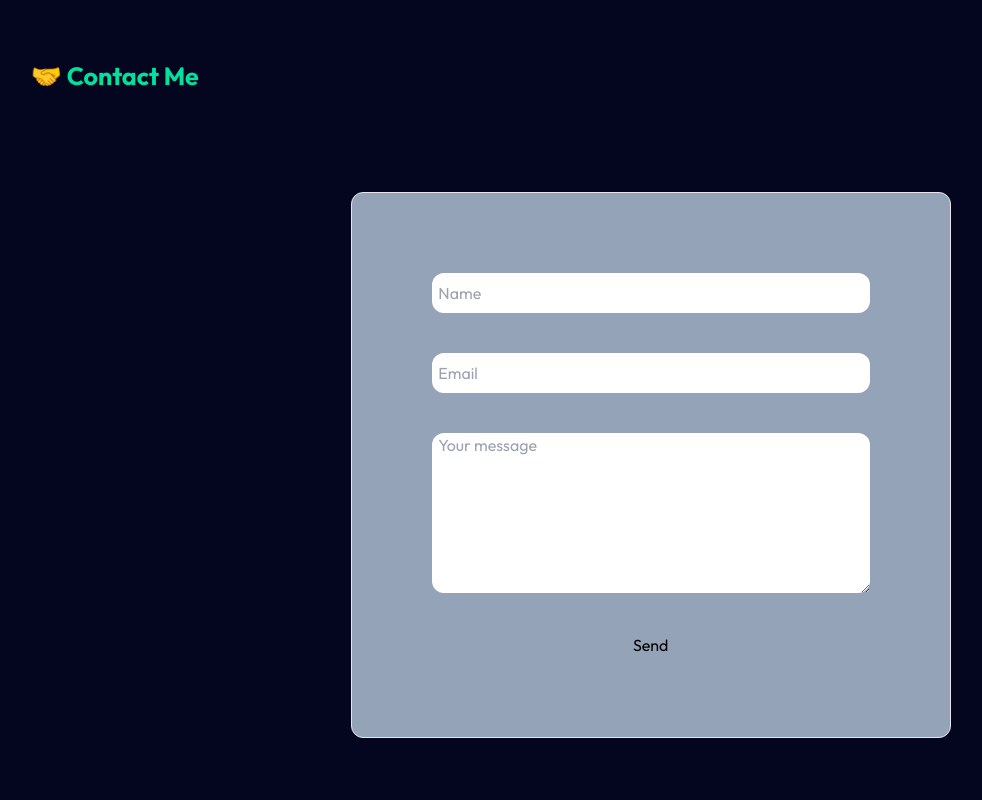
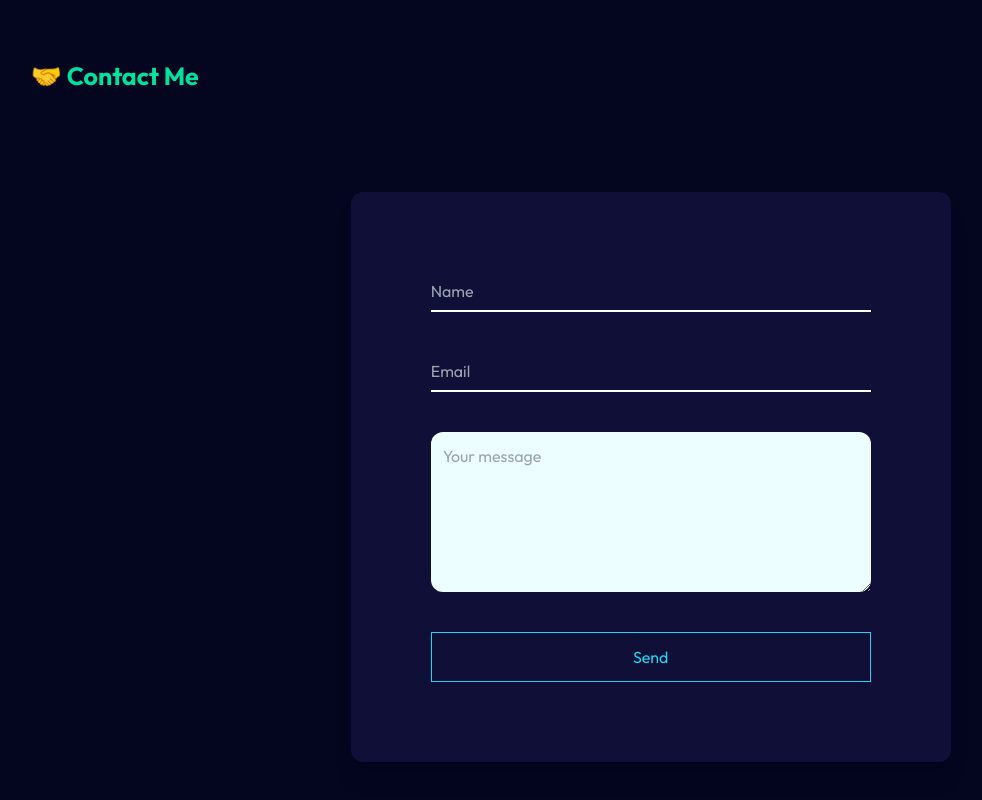
Before and after one commit to muhammad-awan0/portfolio, a React (Vite) app: page / in a window 1280 px wide. Shown: the part 3950-4750 px from the top of the page, without its empty margins (191-1173 px from the left). Built offline with nearby package versions, Linux system fonts and the light colour scheme.

Commit message:
Made contact form better

```diff
--- a/src/Contact/Contact.tsx
+++ b/src/Contact/Contact.tsx
@@ -41,12 +41,12 @@ interface FormData {
     return (
       <div id="contact-section" className="h-[800px] mt-40 ml-12 md:ml-[221.7px]">
         <h1 className="text-[#00E19E] font-bold text-[25px]">🤝 Contact Me</h1>
-        <div className='p-20 bg-slate-400 w-[600px] mt-24 ml-80 rounded-xl border'>
-            <form onSubmit={handleSubmit} className='flex flex-col w-full bg-slate-400'>
-              <input type="text" name="name" placeholder="  Name" onChange={handleChange} required className='h-10 rounded-xl'/>
-              <input type="email" name="email" placeholder="  Email" onChange={handleChange} required className='mt-10 h-10 rounded-xl'/>
-              <textarea name="message" placeholder="  Your message" onChange={handleChange} required className='mt-10 h-40 rounded-xl'></textarea>
-              <button type="submit" className='mt-10'>Send</button>
+        <div className='p-20 bg-[#0F0F37] w-[600px] mt-24 ml-80 rounded-xl border-[#0F0F37] shadow-xl'>
+            <form onSubmit={handleSubmit} className='flex flex-col w-full bg-[#0F0F37]'>
+              <input type="text" name="name" placeholder="Name" onChange={handleChange} required className='text-white bg-[#0F0F37] border-b-2 outline-none border-b-white h-10 focus:border-[#9055A2] focus:border-l-0 focus:border-t-0 focus:border-r-0 transition-all duration-500 ease-linear'/>
+              <input type="email" name="email" placeholder="Email" onChange={handleChange} required className='text-white mt-10 h-10 bg-[#0F0F37] border-b-2 outline-none border-b-white focus:border-[#9055A2] focus:border-l-0 focus:border-t-0 focus:border-r-0 transition-all duration-500 ease-linear'/>
+              <textarea name="message" placeholder="Your message" onChange={handleChange} required className='mt-10 h-40 bg-cyan-50 outline-none rounded-xl pl-3 pt-3'></textarea>
+              <button type="submit" className='mt-10 text-cyan-400 border border-cyan-400 p-3'>Send</button>
             </form>
         </div>
       </div>
--- a/src/index.css
+++ b/src/index.css
@@ -1,3 +1,9 @@
 @import "tailwindcss/base";
 @import "tailwindcss/components";
 @import "tailwindcss/utilities";
+
+:focus {
+    border-left-width: 0;
+    border-top-width: 0;
+    border-right-width: 0;
+  }
```
